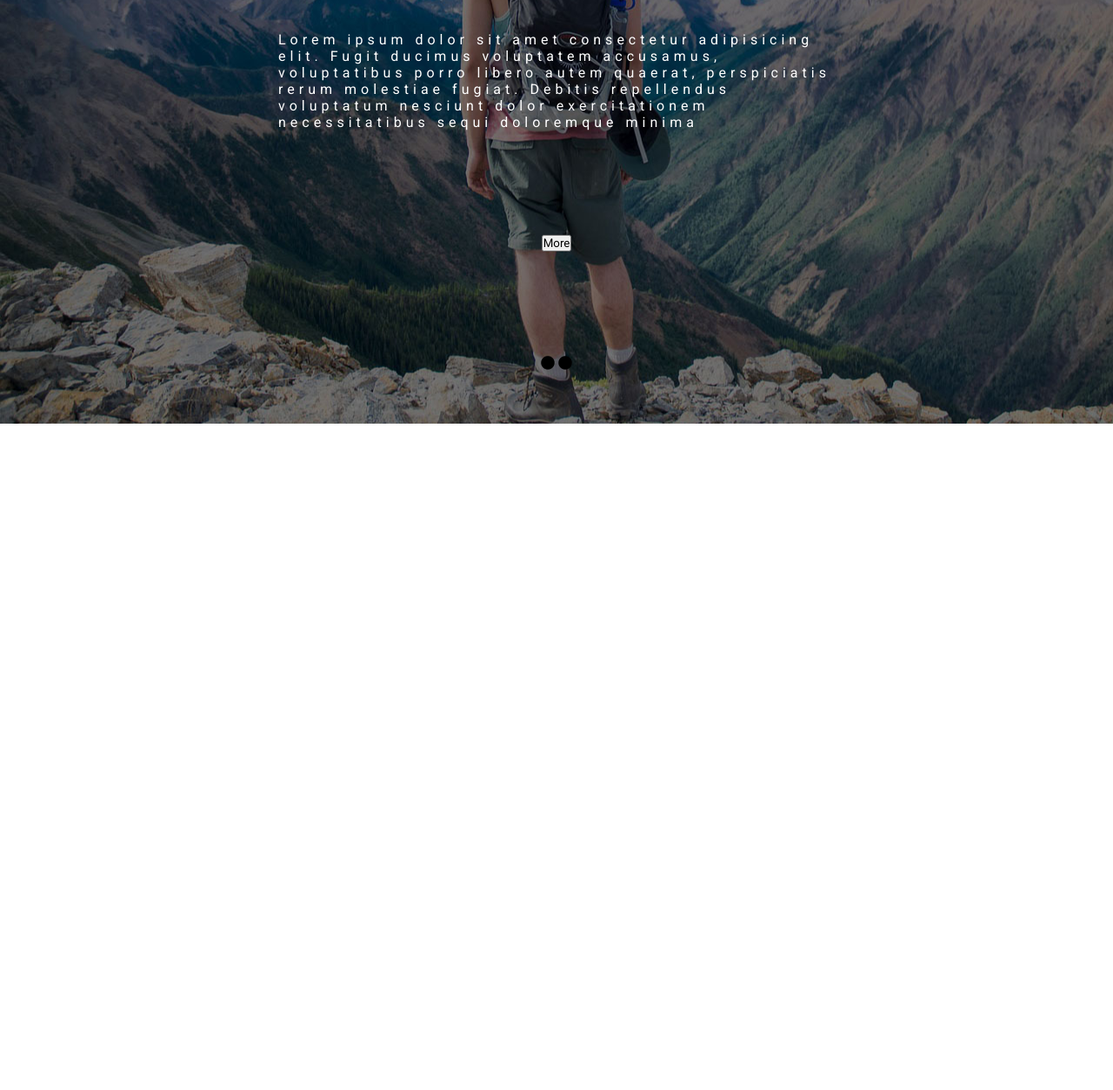
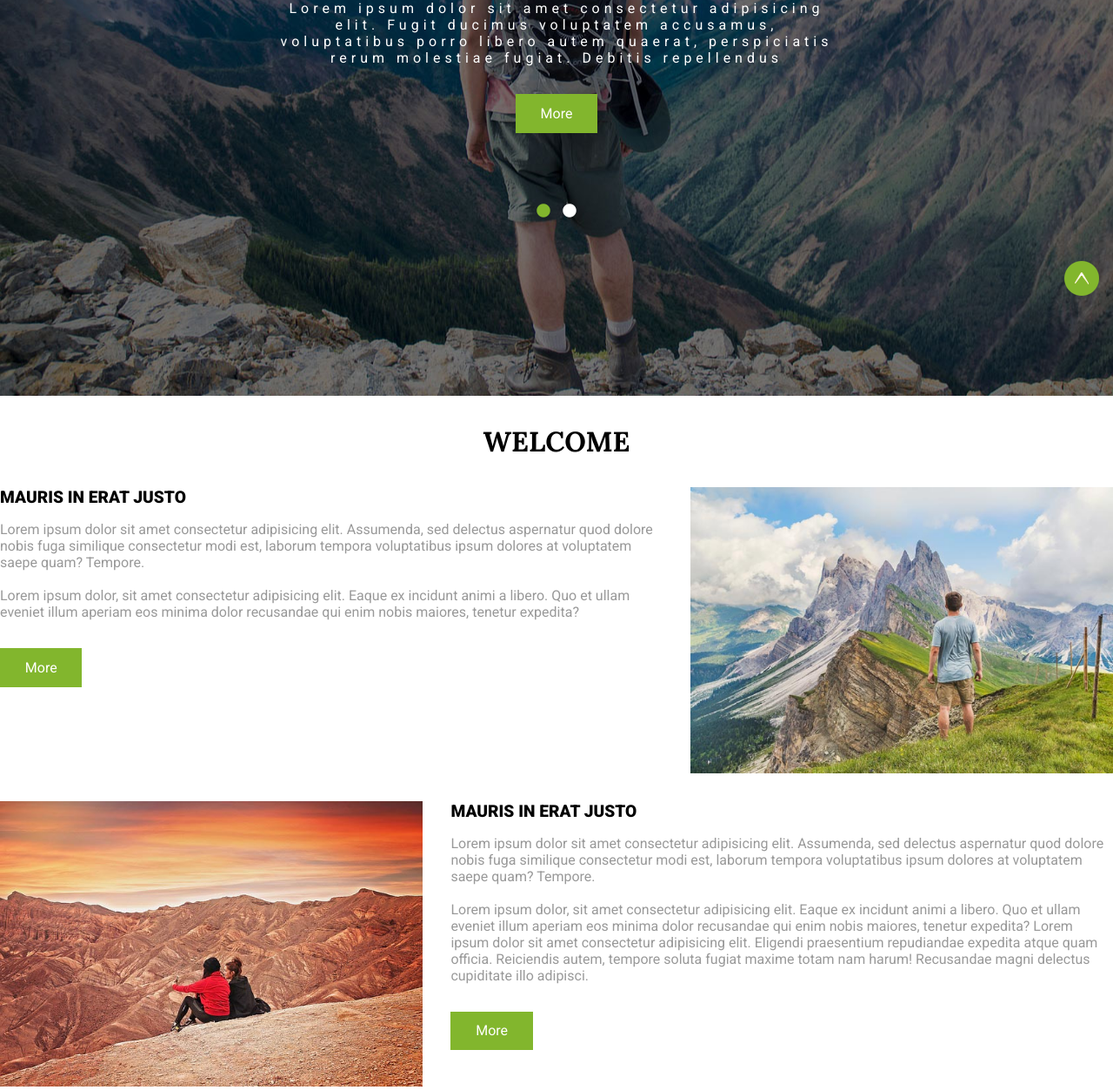
Before and after one commit to Dp2907/LayoutCSS, a plain HTML site: page Travels-Web/index.html in a window 1280 px wide. Shown: the part 440-1693 px from the top of the page at 87% size. Before the commit the page ends 927 px from the top, so only its background shows below. Drawn offline with Linux system fonts and the light colour scheme.

Commit message:
Welcome done

```diff
--- a/Travels-Web/css/style.css
+++ b/Travels-Web/css/style.css
@@ -10,6 +10,12 @@ h2 {
   font-weight: 600;
 }
 
+.pushtotop {
+  position: fixed;
+  bottom: 1rem;
+  right: 1rem;
+}
+
 .header__container {
   max-width: 80rem;
   margin: 0 auto;
@@ -17,7 +23,7 @@ h2 {
   flex-direction: row;
   align-items: center;
   justify-content: space-between;
-  padding: 2rem;
+  padding: 1rem;
 }
 
 .header__left h1 {
@@ -82,14 +88,108 @@ h2 {
   max-width: 80rem;
   margin: 0 auto;
   display: flex;
-  flex-direction: column;
-  justify-content: space-around;
+  justify-content: center;
   align-items: center;
-  height:100%;
-  width:50%;
+  height: 100%;
+  width: 50%;
 }
 
-.carousel__container p {
-    color:white;
-    letter-spacing: 5px;
+.carousel__content {
+  text-align: center;
 }
+
+.carousel__content p {
+  color: white;
+  letter-spacing: 5px;
+  font-size: 1.5rem;
+  margin-bottom: 1rem;
+}
+
+.carousel__content h1 {
+  color: white;
+  font-size: 4rem;
+  margin-bottom: 1rem;
+}
+
+.carousel__content p:nth-child(3) {
+  color: white;
+  letter-spacing: 5px;
+  font-size: 1rem;
+  margin-bottom: 1rem;
+}
+
+.carousel__content button {
+  color: white;
+  background-color: #82b62d;
+  border: none;
+  font-size: 1rem;
+  padding: 0.8rem 1.8rem;
+  margin-top: 1rem;
+  margin-bottom: 5rem;
+}
+
+.carousel__dots i {
+  color: white;
+  margin: 0 5px;
+}
+
+.carousel__dots i:first-child {
+  color: #82b62d;
+}
+
+.about__container {
+  max-width: 80rem;
+  margin: 0 auto;
+}
+
+.about__container h1 {
+  text-transform: uppercase;
+  font-size: 2rem;
+  text-align: center;
+  margin: 2rem 0;
+  font-weight: 700;
+}
+
+.about__list {
+  display: grid;
+  grid-template-columns: 2fr 1fr 2fr;
+  grid-template-rows: 1fr 1fr;
+  grid-gap: 2rem;
+}
+
+.about__item h1 {
+  font-family: "Roboto", sans-serif;
+  text-align: left;
+  font-size: 1.2rem;
+  margin:0 0 1rem 0;
+  font-weight: 900;
+}
+
+.about__item p,span {
+  color:#999999;
+}
+
+.about__item span{
+  display: block;
+  margin-bottom: 2rem;
+}
+.about__item img {
+  width: 100%;
+  height: 100%;
+}
+
+.about__item:first-child {
+  grid-column: 1 / span 2;
+}
+
+.about__item:last-child {
+  grid-column: 2 / span 2;
+}
+
+.about__item button {
+  color: white;
+  background-color: #82b62d;
+  border: none;
+  font-size: 1rem;
+  padding: 0.8rem 1.8rem;
+}
--- a/Travels-Web/index.html
+++ b/Travels-Web/index.html
@@ -66,27 +66,79 @@
           </div>
         </div>
       </div>
+      <a class="pushtotop" href="#">
+        <img src="./images-layout2/arrow.png" />
+      </a>
     </header>
 
     <section class="carousel">
       <div class="carousel__container">
+        <div class="carousel__content">
           <p>VARIUS</p>
           <h1>Your Holiday!</h1>
           <p>
-          Lorem ipsum dolor sit amet consectetur adipisicing elit. Fugit ducimus
-          voluptatem accusamus, voluptatibus porro libero autem quaerat,
-          perspiciatis rerum molestiae fugiat. Debitis repellendus voluptatum
-          nesciunt dolor exercitationem necessitatibus sequi doloremque minima
+            Lorem ipsum dolor sit amet consectetur adipisicing elit. Fugit
+            ducimus voluptatem accusamus, voluptatibus porro libero autem
+            quaerat, perspiciatis rerum molestiae fugiat. Debitis repellendus
           </p>
           <button>More</button>
-        <div>
+          <div class="carousel__dots">
             <i class="fa fa-circle"></i>
             <i class="fa fa-circle"></i>
           </div>
         </div>
+      </div>
     </section>
 
-    <section id="about" class="about"></section>
+    <section id="about" class="about">
+      <div class="about__container">
+        <h1>Welcome</h1>
+        <div class="about__list">
+          <div class="about__item">
+            <h1>Mauris in erat justo</h1>
+            <p>
+              Lorem ipsum dolor sit amet consectetur adipisicing elit.
+              Assumenda, sed delectus aspernatur quod dolore nobis fuga
+              similique consectetur modi est, laborum tempora voluptatibus ipsum
+              dolores at voluptatem saepe quam? Tempore.
+            </p>
+            <br />
+            <span>
+              Lorem ipsum dolor, sit amet consectetur adipisicing elit. Eaque ex
+              incidunt animi a libero. Quo et ullam eveniet illum aperiam eos
+              minima dolor recusandae qui enim nobis maiores, tenetur expedita?
+            </span>
+            <button>More</button>
+          </div>
+          <div class="about__item">
+            <img src="./images-layout2/2.jpg" alt="" />
+          </div>
+          <div class="about__item">
+            <img src="./images-layout2/3.jpg" alt="" />
+          </div>
+          <div class="about__item">
+            <h1>Mauris in erat justo</h1>
+            <p>
+              Lorem ipsum dolor sit amet consectetur adipisicing elit.
+              Assumenda, sed delectus aspernatur quod dolore nobis fuga
+              similique consectetur modi est, laborum tempora voluptatibus ipsum
+              dolores at voluptatem saepe quam? Tempore.
+            </p>
+            <br />
+            <span>
+              Lorem ipsum dolor, sit amet consectetur adipisicing elit. Eaque ex
+              incidunt animi a libero. Quo et ullam eveniet illum aperiam eos
+              minima dolor recusandae qui enim nobis maiores, tenetur expedita?
+              Lorem ipsum dolor sit amet consectetur adipisicing elit. Eligendi
+              praesentium repudiandae expedita atque quam officia. Reiciendis
+              autem, tempore soluta fugiat maxime totam nam harum! Recusandae
+              magni delectus cupiditate illo adipisci.
+            </span>
+            <button>More</button>
+          </div>
+        </div>
+      </div>
+    </section>
     <section id="code" class="services"></section>
     <section id="pages" class="news"></section>
     <section id="contact" class="contact"></section>
```
Lines whose indentation alone changed are shown as unchanged.
